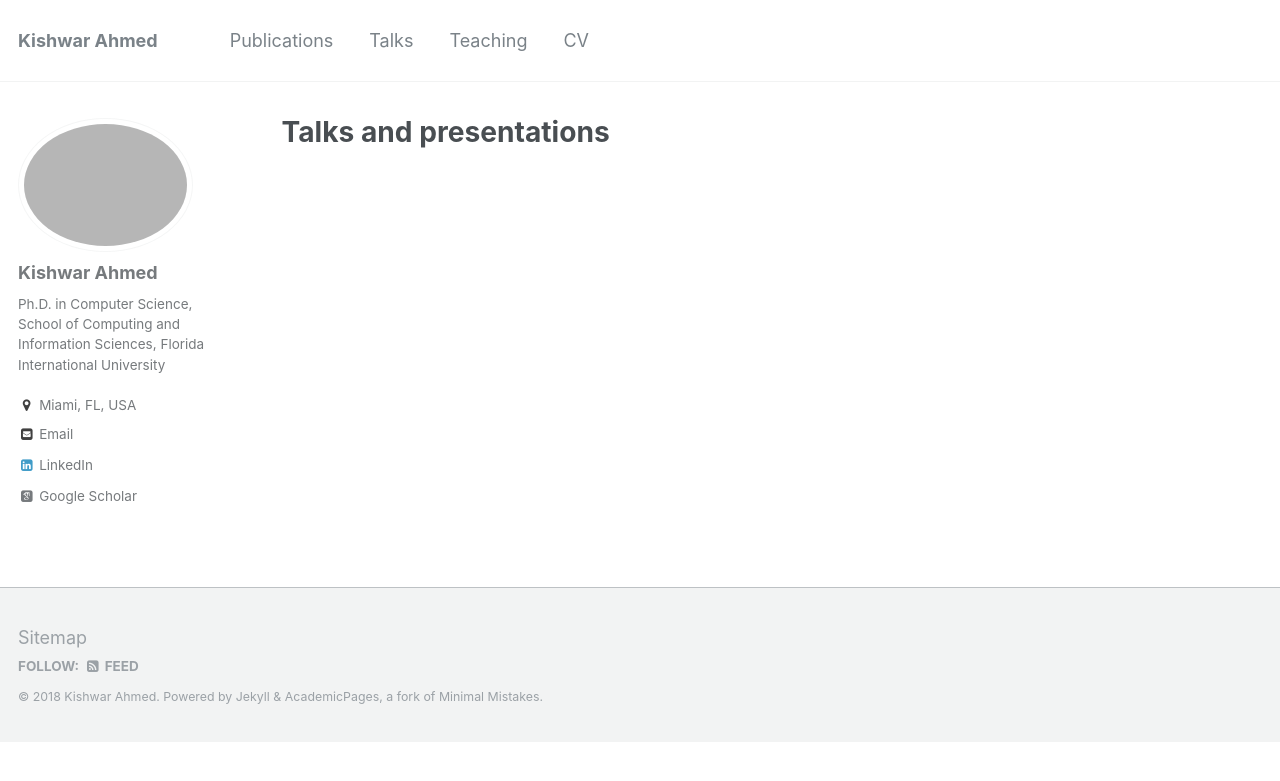
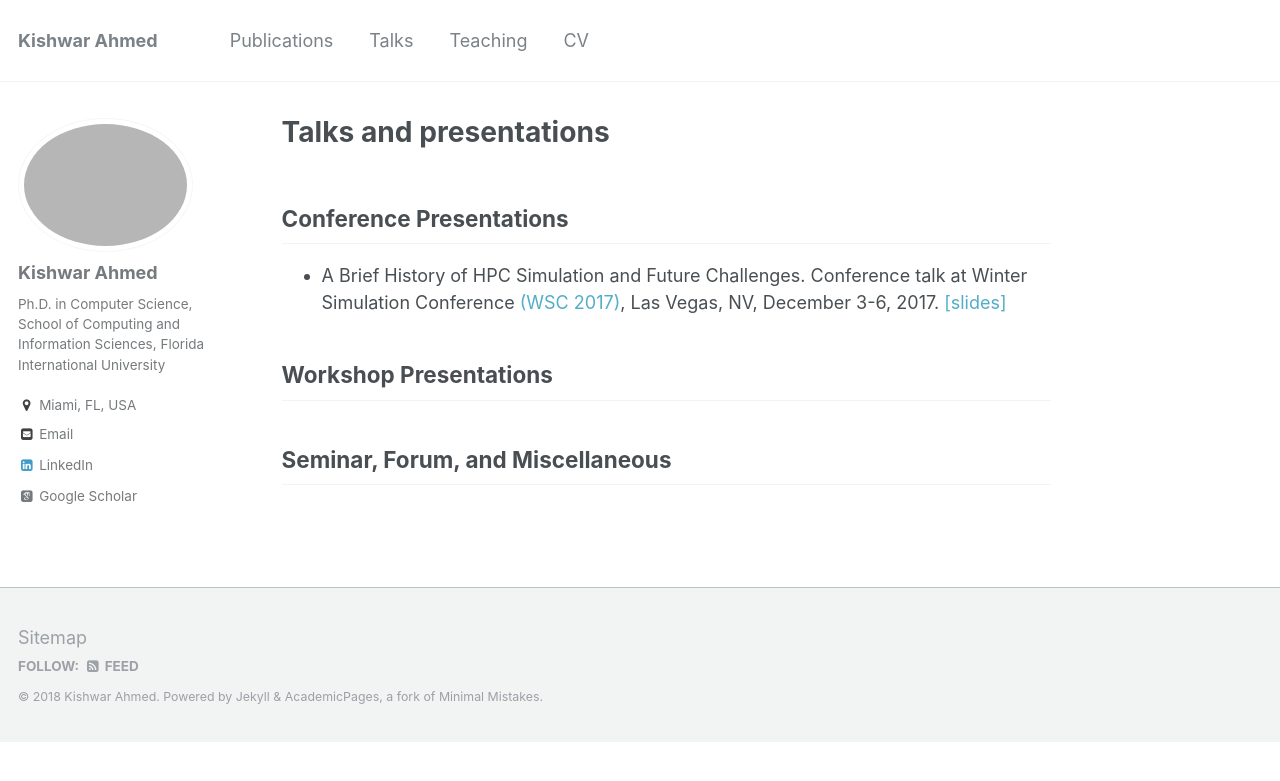
Before and after one commit to kishwarbd/kishwarbd.github.io, a Jekyll site: the page built from _pages/talks.md, in a window 1280 px wide. Shown: the top 781 px of the page. Built offline with Jekyll 4.4.1, drawn with Linux system fonts in a browser that asks for light colours; some web fonts are replaced.

Commit message:
slide-wsc added.

```diff
--- a/_pages/talks.md
+++ b/_pages/talks.md
@@ -3,3 +3,10 @@ title: "Talks and presentations"
 permalink: /talks/
 author_profile: true
 ---
+
+## Conference Presentations
+* A Brief History of HPC Simulation and Future Challenges. Conference talk at Winter Simulation Conference [(WSC 2017)](http://meetings2.informs.org/wordpress/wsc2017/), Las Vegas, NV, December 3-6, 2017. [[slides]](https://kishwarbd.github.io/files/slides-wsc17.pdf)
+
+## Workshop Presentations
+
+## Seminar, Forum, and Miscellaneous
```
Also changed, not shown: 3 other files.
